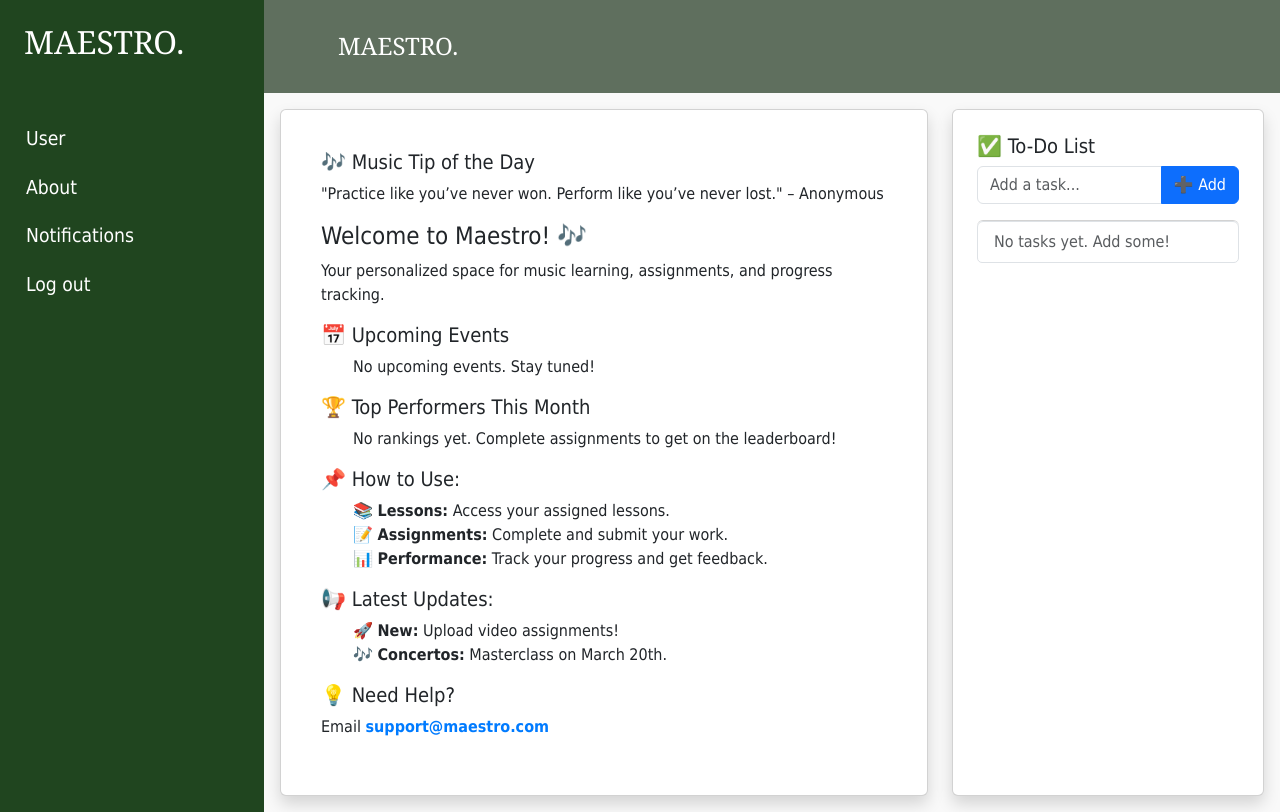
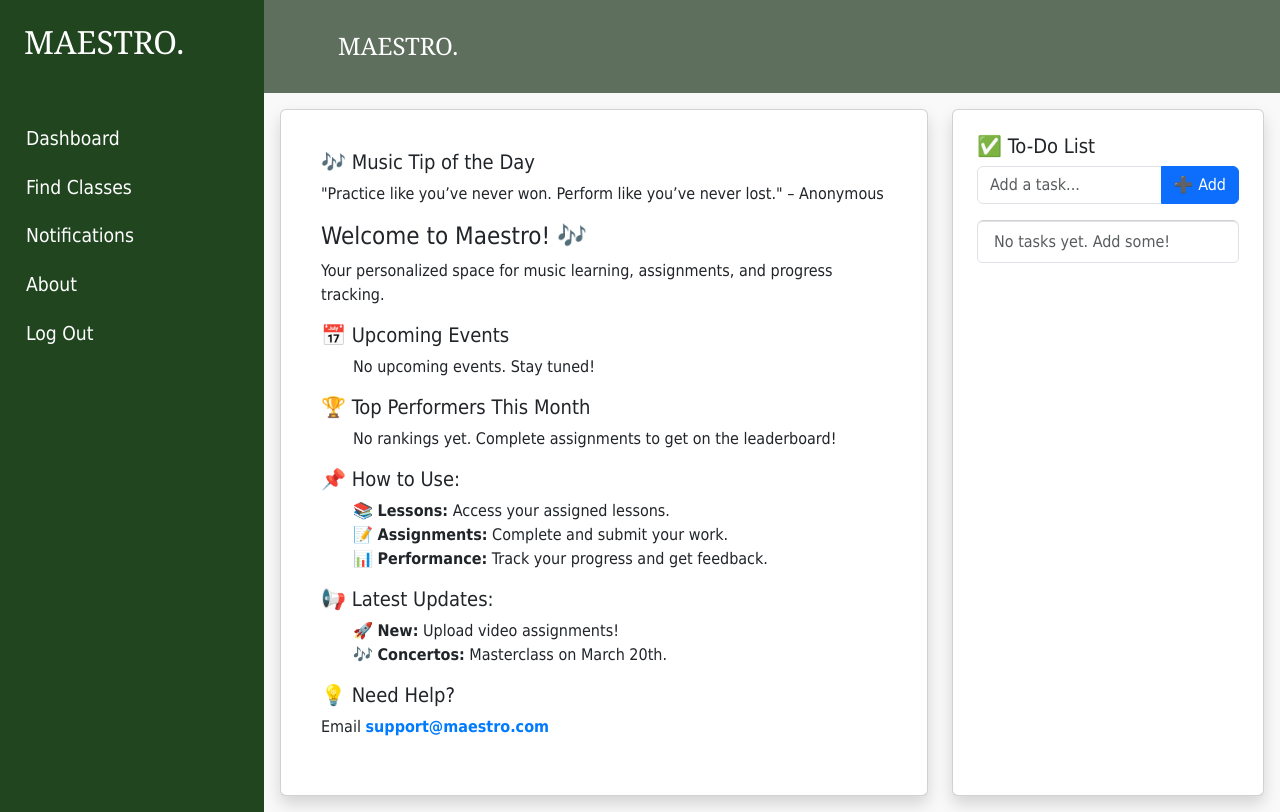
Before and after one commit to kindude/Maestro, a Django app: page /about in a window 1280 px wide. Run offline with Django 5.2, Linux system fonts and the light colour scheme; the visitor is signed in with stand-in values (Sample User, id 1); some libraries are stand-ins or nearby versions.

Commit message:
- restructing the sidebar and adding custom icons

```diff
--- a/MaestroApp/templates/components/components/sidebar.html
+++ b/MaestroApp/templates/components/components/sidebar.html
@@ -4,68 +4,62 @@
     <div class="sidebar-logo">
         <a href="{% url 'home' %}">MAESTRO.</a>
     </div>
-    <!-- sidebar nav -->
+
+    <!-- Sidebar Navigation -->
     <ul class="sidebar-nav p-0">
-        <li class="sidebar-header">
-        </li>
+        <li class="sidebar-header"></li>
+
+        {% if user.is_authenticated %}
             <li class="sidebar-item">
-            {% if user.is_authenticated %}
-            <a href= "{% url 'dashboard' %}" class="sidebar-link">
+                <a href="{% url 'dashboard' %}" class="sidebar-link">
                     <i class="lni lni-user"></i>
-
-                <span>User</span>
+                    <span>Dashboard</span>
                 </a>
             </li>
 
             <li class="sidebar-item">
-        {%  if user|is_student %}
                 <a href="{% url 'find_classes' %}" class="sidebar-link">
                     <i class="lni lni-agenda"></i>
-                <span>Find classes</span>
-            </a>
-            {% endif %}
-            <a href="{% url 'about' %}" class="sidebar-link">
-                <i class="lni lni-agenda"></i>
-                <span>About</span>
+                    <span>Find Classes</span>
                 </a>
             </li>
-        <li class="sidebar-item">
+
             <li class="sidebar-item">
                 <a href="{% url 'notifications' %}" class="sidebar-link">
                     <i class="lni lni-popup"></i>
                     <span>Notifications</span>
                 </a>
             </li>
-        </li>
-            <ul id="auth" class="sidebar-dropdown list-unstyled collapse" data-bs-parent="#sidebar">
-
 
         {% else %}
-            <li>
             <li class="sidebar-item">
-                    <a href="{% url 'home' %}" class="sidebar-link">About</a>
+                <a href="{% url 'login' %}" class="sidebar-link">
+                    <i class="fa-solid fa-right-to-bracket"></i>  <!-- Login Icon -->
+                    <span>Login</span>
+                </a>
             </li>
             <li class="sidebar-item">
+                <a href="{% url 'register' %}" class="sidebar-link">
+                    <i class="fa-solid fa-user-plus"></i>  <!-- Register Icon -->
+                    <span>Register</span>
+                </a>
+            </li>
+        {% endif %}
 
-                    <a href="{% url 'login' %}" class="sidebar-link">Login</a>
+        <li class="sidebar-item">
+            <a href="{% url 'about' %}" class="sidebar-link">
+                <i class="lni lni-agenda"></i>
+                <span>About</span>
+            </a>
         </li>
 
-                <li class="sidebar-item">
-                    <a href="{% url 'register' %}" class="sidebar-link">Register</a>
-                </li>
-            </ul>
+        {% if user.is_authenticated %}
+            <li class="sidebar-item logout-item">
+                <a href="{% url 'logout' %}" class="sidebar-link">
+                    <i class="lni lni-exit"></i>
+                    <span>Log Out</span>
+                </a>
             </li>
         {% endif %}
     </ul>
-    <!-- end of sidebar nav -->
-
-    {% if user.is_authenticated %}
-
-    <div class="sidebar-footer">
-        <a href="{% url 'logout' %}" class="sidebar-link">
-            <i class="lni lni-exit"></i>
-            <span>Log out</span>
-        </a>
-    </div>
-    {% endif %}
 </aside>
--- a/MaestroApp/templates/components/layouts/base.html
+++ b/MaestroApp/templates/components/layouts/base.html
@@ -12,6 +12,8 @@
     <link href="https://cdn.jsdelivr.net/npm/bootstrap@5.3.3/dist/css/bootstrap.min.css" rel="stylesheet"
         integrity="sha384-QWTKZyjpPEjISv5WaRU9OFeRpok6YctnYmDr5pNlyT2bRjXh0JMhjY6hW+ALEwIH" crossorigin="anonymous">
     <link rel="stylesheet" href="{% static 'css/base.css'%}"/>
+    <link rel="stylesheet" href="https://cdnjs.cloudflare.com/ajax/libs/font-awesome/6.4.2/css/all.min.css">
+
     {% block extra_scripts %} {% endblock %}
 
 
--- a/MaestroApp/views.py
+++ b/MaestroApp/views.py
@@ -62,7 +62,7 @@ def class_edit(request, slug):
     else:
         form = CreateModelClass(instance=maestro_class)
 
-    return render(request, "pages/create_class.html", {"form": form, "maestro_class": maestro_class})
+    return render(request, "pages/create_edit_class.html", {"form": form, "maestro_class": maestro_class})
 
 
 @login_required
```
Also changed, not shown: MaestroApp/templates/pages/create_edit_class.html (renamed from MaestroApp/templates/pages/create_class.html). Lines whose indentation alone changed are shown as unchanged.
